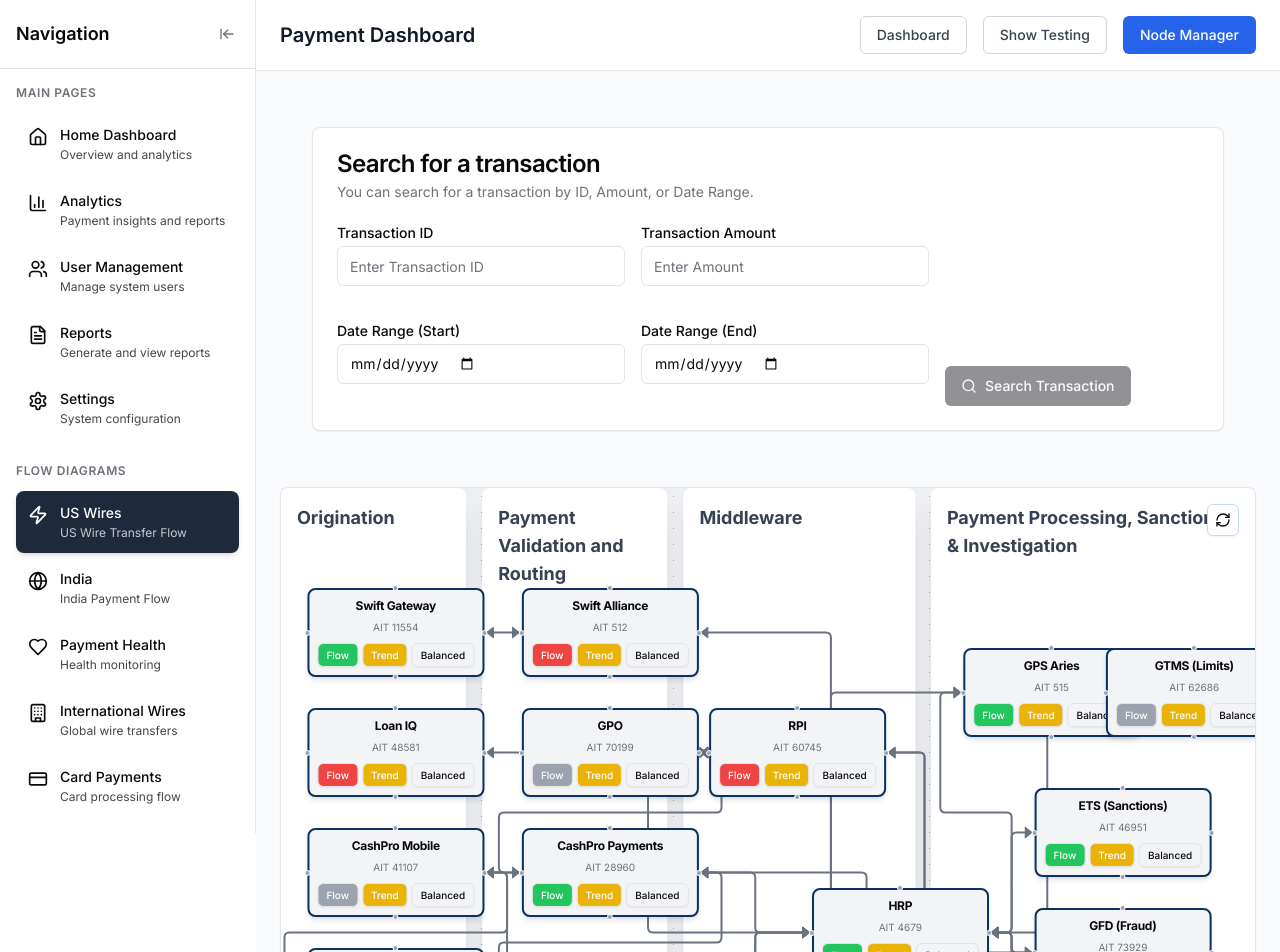
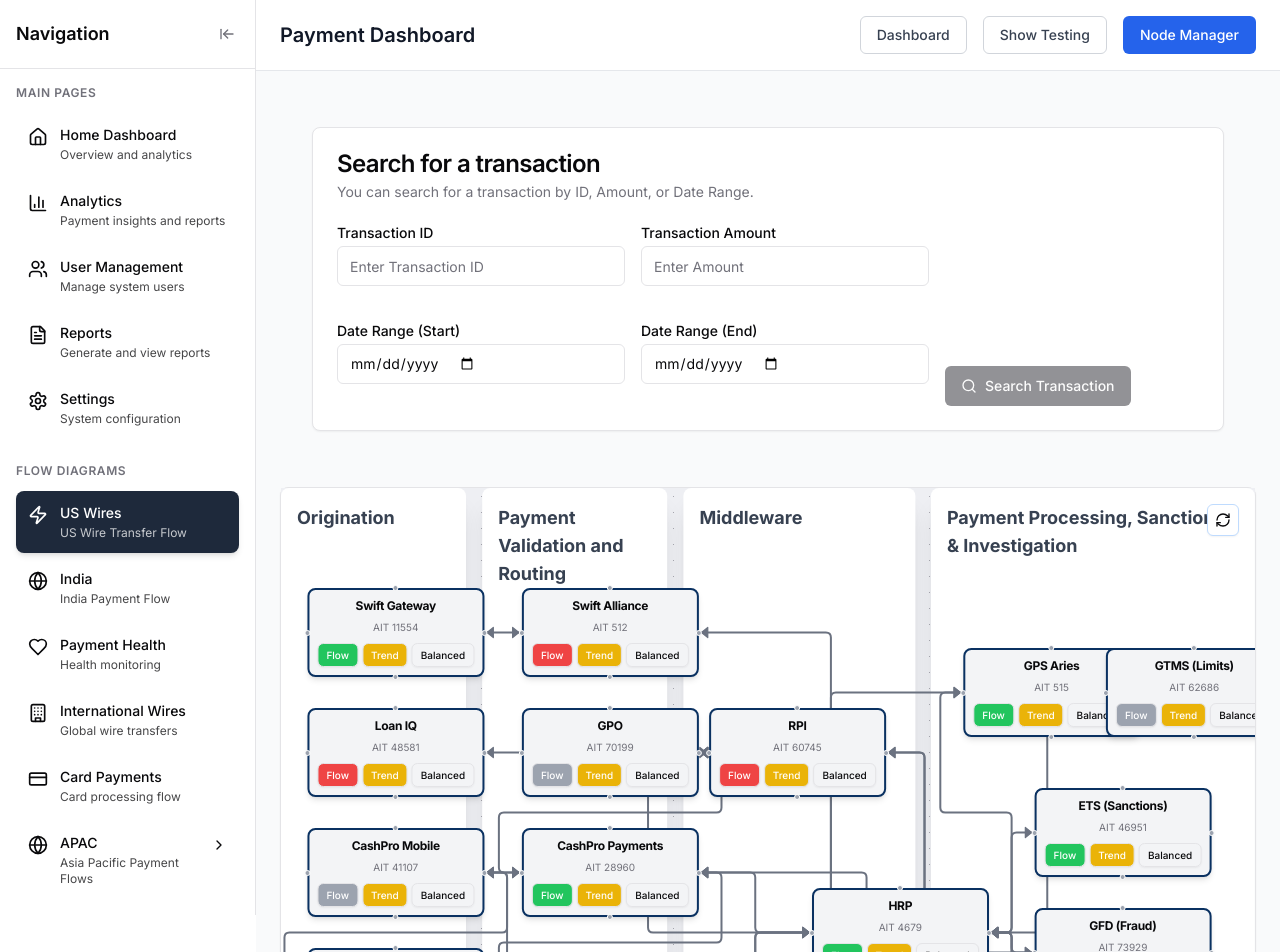
Before and after one commit to oscarlagatta/demo-01-fridiay, a Next.js app: page / in a window 1280 px wide. Shown: the top 952 px of the page. Built offline with nearby package versions, Linux system fonts and the light colour scheme.

Commit message:
feat: add APAC expandable section to payment flow sidebar
Implement APAC option with expand/collapse and country sub-menu

#VERCEL_SKIP

Co-authored-by: Oscar Lagatta <4569105+oscarlagatta@users.noreply.github.com>

```diff
--- a/components/payment-flow-sidebar.tsx
+++ b/components/payment-flow-sidebar.tsx
@@ -16,6 +16,9 @@ import {
   Users,
   FileText,
   Settings,
+  ChevronDown,
+  ChevronRight,
+  MapPin,
 } from "lucide-react"
 import { cn } from "@/lib/utils"
 import { Button } from "@/components/ui/button"
@@ -37,6 +40,13 @@ const paymentFlowItems = [
   { id: "card-payments", title: "Card Payments", subtitle: "Card processing flow", Icon: CreditCard },
 ]
 
+const apacCountries = [
+  { id: "china", title: "China", subtitle: "China Payment Flow", Icon: MapPin },
+  { id: "taiwan", title: "Taiwan", subtitle: "Taiwan Payment Flow", Icon: MapPin },
+  { id: "malaysia", title: "Malaysia", subtitle: "Malaysia Payment Flow", Icon: MapPin },
+  { id: "korea", title: "Korea", subtitle: "Korea Payment Flow", Icon: MapPin },
+]
+
 type SecondaryBarProps = {
   selectedSubItem: string
   onSubItemSelected: (id: string) => void
@@ -52,6 +62,8 @@ function SecondarySideBar({
   isCollapsed,
   onToggleCollapse,
 }: SecondaryBarProps) {
+  const [isApacExpanded, setIsApacExpanded] = useState(false)
+
   if (!isVisible) {
     return null
   }
@@ -132,6 +144,59 @@ function SecondarySideBar({
                 )}
               </button>
             ))}
+
+            {!isCollapsed && (
+              <div>
+                <button
+                  onClick={() => setIsApacExpanded(!isApacExpanded)}
+                  className="flex w-full items-start gap-3 rounded-lg px-3 py-3 text-left transition-colors text-foreground hover:bg-accent"
+                >
+                  <Globe className="h-5 w-5 flex-shrink-0 mt-0.5" />
+                  <div className="flex-1 min-w-0">
+                    <div className="font-medium text-sm">APAC</div>
+                    <div className="text-xs opacity-75 mt-0.5">Asia Pacific Payment Flows</div>
+                  </div>
+                  {isApacExpanded ? (
+                    <ChevronDown className="h-4 w-4 flex-shrink-0 mt-1" />
+                  ) : (
+                    <ChevronRight className="h-4 w-4 flex-shrink-0 mt-1" />
+                  )}
+                </button>
+
+                {isApacExpanded && (
+                  <div className="ml-8 mt-1 space-y-1">
+                    {apacCountries.map((country) => (
+                      <button
+                        key={country.id}
+                        onClick={() => onSubItemSelected(country.id)}
+                        className={cn(
+                          "flex w-full items-start gap-3 rounded-lg px-3 py-2 text-left transition-colors",
+                          selectedSubItem === country.id
+                            ? "bg-slate-800 text-white shadow-md"
+                            : "text-foreground hover:bg-accent",
+                        )}
+                      >
+                        <country.Icon className="h-4 w-4 flex-shrink-0 mt-0.5" />
+                        <div className="flex-1 min-w-0">
+                          <div className="font-medium text-sm">{country.title}</div>
+                          <div className="text-xs opacity-75 mt-0.5">{country.subtitle}</div>
+                        </div>
+                      </button>
+                    ))}
+                  </div>
+                )}
+              </div>
+            )}
+
+            {isCollapsed && (
+              <button
+                onClick={() => setIsApacExpanded(!isApacExpanded)}
+                className="flex w-full items-center justify-center rounded-lg px-3 py-2 text-foreground hover:bg-accent"
+                title="APAC"
+              >
+                <Globe className="h-5 w-5" />
+              </button>
+            )}
           </nav>
         </div>
       </div>
@@ -211,6 +276,34 @@ export function PaymentFlowLayout({ children }: { children: React.ReactNode }) {
             <p className="text-muted-foreground">Card payment monitoring content coming soon.</p>
           </div>
         )
+      case "china":
+        return (
+          <div className="p-6">
+            <h1 className="text-2xl font-bold mb-4">China Payment Flow</h1>
+            <p className="text-muted-foreground">China payment flow monitoring content coming soon.</p>
+          </div>
+        )
+      case "taiwan":
+        return (
+          <div className="p-6">
+            <h1 className="text-2xl font-bold mb-4">Taiwan Payment Flow</h1>
+            <p className="text-muted-foreground">Taiwan payment flow monitoring content coming soon.</p>
+          </div>
+        )
+      case "malaysia":
+        return (
+          <div className="p-6">
+            <h1 className="text-2xl font-bold mb-4">Malaysia Payment Flow</h1>
+            <p className="text-muted-foreground">Malaysia payment flow monitoring content coming soon.</p>
+          </div>
+        )
+      case "korea":
+        return (
+          <div className="p-6">
+            <h1 className="text-2xl font-bold mb-4">Korea Payment Flow</h1>
+            <p className="text-muted-foreground">Korea payment flow monitoring content coming soon.</p>
+          </div>
+        )
       default:
         return (
           <div className="p-6">
```
